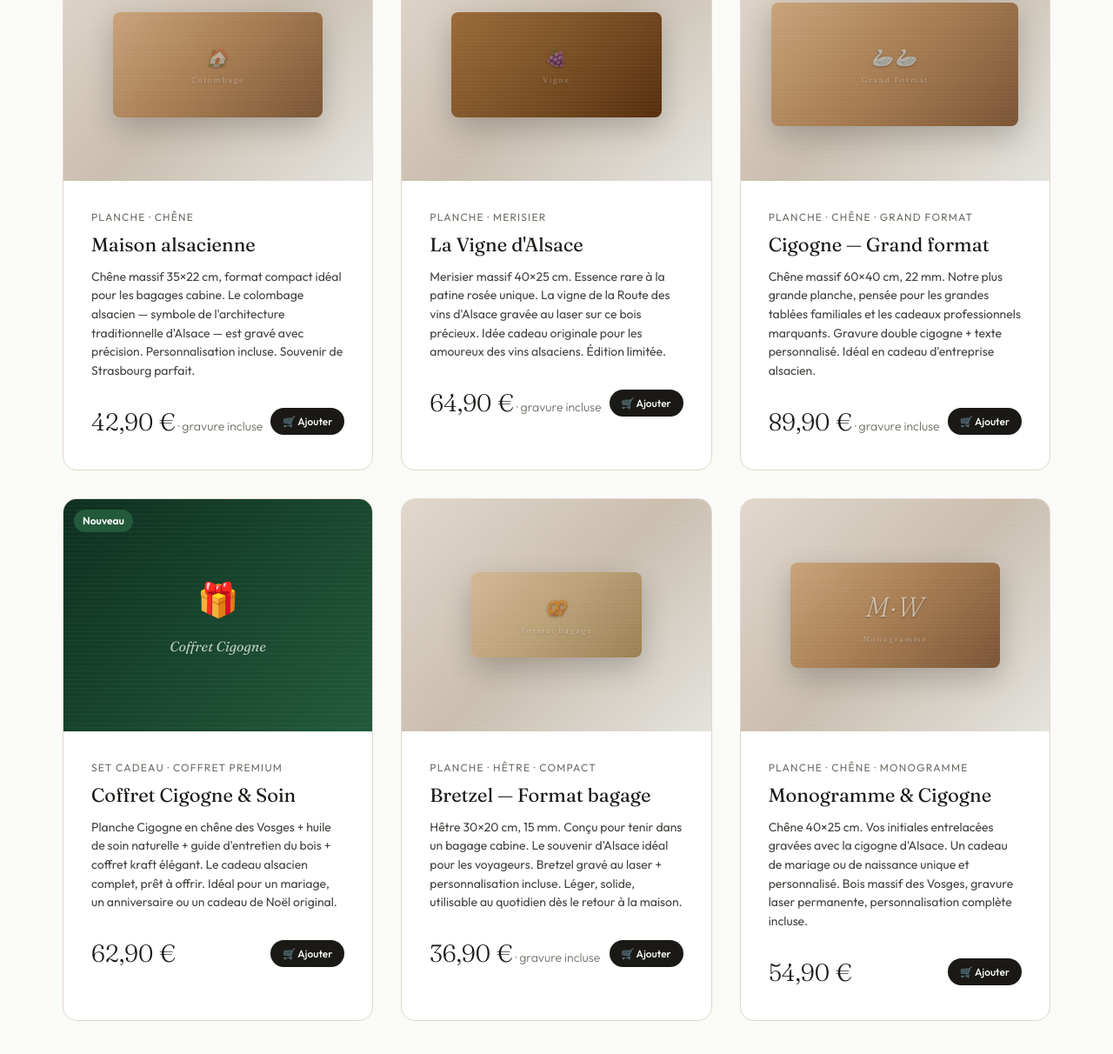
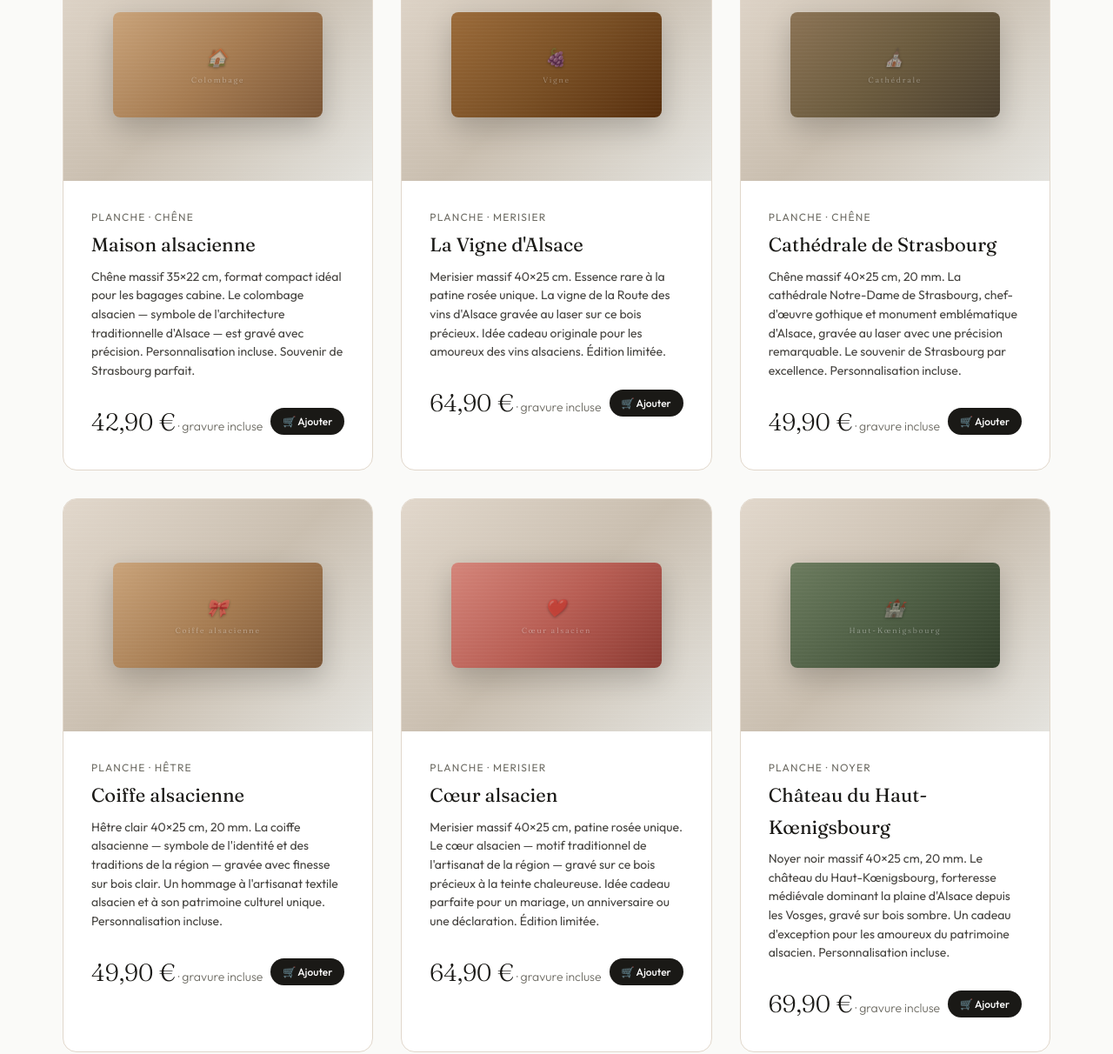
Before and after one commit to Simondbc/boisenserie, a website: page catalogue.html in a window 1280 px wide. Shown: the part 1343-2555 px from the top of the page at 87% size. Drawn offline with Linux system fonts and the light colour scheme.

Commit message:
Add files via upload

```diff
--- a/catalogue.html
+++ b/catalogue.html
@@ -304,6 +304,10 @@ button{cursor:pointer;font-family:var(--fb);border:none;background:none}
           <button class="flt" onclick="filterP(this,'sapin')">Sapin</button>
           <button class="flt" onclick="filterP(this,'colombage')">Colombage</button>
           <button class="flt" onclick="filterP(this,'vigne')">Vigne</button>
+          <button class="flt" onclick="filterP(this,'cathedrale')">Cathédrale</button>
+          <button class="flt" onclick="filterP(this,'coiffe')">Coiffe</button>
+          <button class="flt" onclick="filterP(this,'coeur')">Cœur</button>
+          <button class="flt" onclick="filterP(this,'chateau')">Château</button>
         </div>
         <div style="font-size:var(--sm);color:var(--color-text3)">9 produits</div>
       </div>
@@ -379,54 +383,58 @@ button{cursor:pointer;font-family:var(--fb);border:none;background:none}
           </div>
         </div>
 
-        <div class="prod-card reveal rd2" data-cat="cigogne">
-          <div class="prod-img"><div class="prod-img-inner"><div class="planche" style="background:linear-gradient(135deg,#C9A37A,#A67C52,#7A5535);width:80%"><div class="planche-engr">🦢🦢<span class="e-sub">Grand Format</span></div></div></div></div>
+        <!-- Cathédrale de Strasbourg -->
+        <div class="prod-card reveal rd2" data-cat="cathedrale">
+          <div class="prod-img"><div class="prod-img-inner"><div class="planche" style="background:linear-gradient(135deg,#8B7355,#6B5B3E,#4A3F2F)"><div class="planche-engr">⛪<span class="e-sub">Cathédrale</span></div></div></div></div>
           <div class="prod-info">
-            <div class="prod-cat">Planche · Chêne · Grand format</div>
-            <div class="prod-name">Cigogne — Grand format</div>
-            <p class="prod-desc">Chêne massif 60×40 cm, 22 mm. Notre plus grande planche, pensée pour les grandes tablées familiales et les cadeaux professionnels marquants. Gravure double cigogne + texte personnalisé. Idéal en cadeau d'entreprise alsacien.</p>
+            <div class="prod-cat">Planche · Chêne</div>
+            <div class="prod-name">Cathédrale de Strasbourg</div>
+            <p class="prod-desc">Chêne massif 40×25 cm, 20 mm. La cathédrale Notre-Dame de Strasbourg, chef-d'œuvre gothique et monument emblématique d'Alsace, gravée au laser avec une précision remarquable. Le souvenir de Strasbourg par excellence. Personnalisation incluse.</p>
             <div class="prod-footer">
-              <div class="prod-price">89,90 €<span>&nbsp;· gravure incluse</span></div>
-              <button class="prod-add" onclick="addToCart({id:'cigogne-grand',name:'Planche Cigogne Grand Format — Chêne 60×40',price:8990,emblem:'🦢 Cigogne',wood:'Chêne des Vosges',format:'60×40 cm',icon:'🦢',bg:'linear-gradient(135deg,#C9A37A,#A67C52,#7A5535)'})">🛒 Ajouter</button>
+              <div class="prod-price">49,90 €<span>&nbsp;· gravure incluse</span></div>
+              <button class="prod-add" onclick="addToCart({id:'cathedrale-chene',name:'Planche Cathédrale de Strasbourg — Chêne',price:4990,emblem:'⛪ Cathédrale',wood:'Chêne des Vosges',format:'40×25 cm',icon:'⛪',bg:'linear-gradient(135deg,#8B7355,#6B5B3E,#4A3F2F)'})">🛒 Ajouter</button>
             </div>
           </div>
         </div>
 
-        <div class="prod-card reveal" data-cat="cigogne">
-          <div class="prod-img"><div class="prod-img-inner" style="background:linear-gradient(135deg,var(--sapin-700),var(--sapin-500))"><div style="text-align:center;position:relative;z-index:1"><div style="font-size:2.4rem;margin-bottom:8px">🎁</div><div style="font-family:var(--fd);font-size:1rem;font-style:italic;color:rgba(255,255,255,.7)">Coffret Cigogne</div></div></div><span class="prod-bdg new">Nouveau</span></div>
+        <!-- Coiffe alsacienne -->
+        <div class="prod-card reveal" data-cat="coiffe">
+          <div class="prod-img"><div class="prod-img-inner"><div class="planche" style="background:linear-gradient(135deg,#C9A37A,#A67C52,#7A5535)"><div class="planche-engr">🎀<span class="e-sub">Coiffe alsacienne</span></div></div></div></div>
           <div class="prod-info">
-            <div class="prod-cat">Set cadeau · Coffret premium</div>
-            <div class="prod-name">Coffret Cigogne &amp; Soin</div>
-            <p class="prod-desc">Planche Cigogne en chêne des Vosges + huile de soin naturelle + guide d'entretien du bois + coffret kraft élégant. Le cadeau alsacien complet, prêt à offrir. Idéal pour un mariage, un anniversaire ou un cadeau de Noël original.</p>
+            <div class="prod-cat">Planche · Hêtre</div>
+            <div class="prod-name">Coiffe alsacienne</div>
+            <p class="prod-desc">Hêtre clair 40×25 cm, 20 mm. La coiffe alsacienne — symbole de l'identité et des traditions de la région — gravée avec finesse sur bois clair. Un hommage à l'artisanat textile alsacien et à son patrimoine culturel unique. Personnalisation incluse.</p>
             <div class="prod-footer">
-              <div class="prod-price">62,90 €</div>
-              <button class="prod-add" onclick="addToCart({id:'coffret-cigogne',name:'Coffret Cigogne & Soin Premium',price:6290,emblem:'🎁 Coffret',wood:'Chêne des Vosges',format:'40×25 cm',icon:'🎁',bg:'linear-gradient(135deg,#225A3B,#3A7A54)'})">🛒 Ajouter</button>
+              <div class="prod-price">49,90 €<span>&nbsp;· gravure incluse</span></div>
+              <button class="prod-add" onclick="addToCart({id:'coiffe-hetre',name:'Planche Coiffe alsacienne — Hêtre',price:4990,emblem:'🎀 Coiffe',wood:'Hêtre clair',format:'40×25 cm',icon:'🎀',bg:'linear-gradient(135deg,#C9A37A,#A67C52,#7A5535)'})">🛒 Ajouter</button>
             </div>
           </div>
         </div>
 
-        <div class="prod-card reveal rd1" data-cat="bretzel">
-          <div class="prod-img"><div class="prod-img-inner"><div class="planche" style="background:linear-gradient(135deg,#D4B896,#BAA077,#9B8055);width:55%"><div class="planche-engr">🥨<span class="e-sub">Format bagage</span></div></div></div></div>
+        <!-- Cœur alsacien -->
+        <div class="prod-card reveal rd1" data-cat="coeur">
+          <div class="prod-img"><div class="prod-img-inner"><div class="planche" style="background:linear-gradient(135deg,#D4857A,#B85E54,#8B3A32)"><div class="planche-engr">❤️<span class="e-sub">Cœur alsacien</span></div></div></div></div>
           <div class="prod-info">
-            <div class="prod-cat">Planche · Hêtre · Compact</div>
-            <div class="prod-name">Bretzel — Format bagage</div>
-            <p class="prod-desc">Hêtre 30×20 cm, 15 mm. Conçu pour tenir dans un bagage cabine. Le souvenir d'Alsace idéal pour les voyageurs. Bretzel gravé au laser + personnalisation incluse. Léger, solide, utilisable au quotidien dès le retour à la maison.</p>
+            <div class="prod-cat">Planche · Merisier</div>
+            <div class="prod-name">Cœur alsacien</div>
+            <p class="prod-desc">Merisier massif 40×25 cm, patine rosée unique. Le cœur alsacien — motif traditionnel de l'artisanat de la région — gravé sur ce bois précieux à la teinte chaleureuse. Idée cadeau parfaite pour un mariage, un anniversaire ou une déclaration. Édition limitée.</p>
             <div class="prod-footer">
-              <div class="prod-price">36,90 €<span>&nbsp;· gravure incluse</span></div>
-              <button class="prod-add" onclick="addToCart({id:'bretzel-mini',name:'Planche Bretzel Format Bagage — Hêtre',price:3690,emblem:'🥨 Bretzel',wood:'Hêtre clair',format:'30×20 cm',icon:'🥨',bg:'linear-gradient(135deg,#D4B896,#BAA077,#9B8055)'})">🛒 Ajouter</button>
+              <div class="prod-price">64,90 €<span>&nbsp;· gravure incluse</span></div>
+              <button class="prod-add" onclick="addToCart({id:'coeur-merisier',name:'Planche Cœur alsacien — Merisier',price:6490,emblem:'❤️ Cœur',wood:'Merisier',format:'40×25 cm',icon:'❤️',bg:'linear-gradient(135deg,#D4857A,#B85E54,#8B3A32)'})">🛒 Ajouter</button>
             </div>
           </div>
         </div>
 
-        <div class="prod-card reveal rd2" data-cat="cigogne">
-          <div class="prod-img"><div class="prod-img-inner"><div class="planche" style="background:linear-gradient(135deg,#C9A37A,#A67C52,#7A5535)"><div class="planche-engr" style="font-size:2rem;letter-spacing:.05em">M·W<span class="e-sub">Monogramme</span></div></div></div></div>
+        <!-- Château du Haut-Kœnigsbourg -->
+        <div class="prod-card reveal rd2" data-cat="chateau">
+          <div class="prod-img"><div class="prod-img-inner"><div class="planche" style="background:linear-gradient(135deg,#6B7B5E,#4E5E44,#33402C)"><div class="planche-engr">🏰<span class="e-sub">Haut-Kœnigsbourg</span></div></div></div></div>
           <div class="prod-info">
-            <div class="prod-cat">Planche · Chêne · Monogramme</div>
-            <div class="prod-name">Monogramme &amp; Cigogne</div>
-            <p class="prod-desc">Chêne 40×25 cm. Vos initiales entrelacées gravées avec la cigogne d'Alsace. Un cadeau de mariage ou de naissance unique et personnalisé. Bois massif des Vosges, gravure laser permanente, personnalisation complète incluse.</p>
+            <div class="prod-cat">Planche · Noyer</div>
+            <div class="prod-name">Château du Haut-Kœnigsbourg</div>
+            <p class="prod-desc">Noyer noir massif 40×25 cm, 20 mm. Le château du Haut-Kœnigsbourg, forteresse médiévale dominant la plaine d'Alsace depuis les Vosges, gravé sur bois sombre. Un cadeau d'exception pour les amoureux du patrimoine alsacien. Personnalisation incluse.</p>
             <div class="prod-footer">
-              <div class="prod-price">54,90 €</div>
-              <button class="prod-add" onclick="addToCart({id:'monogramme-chene',name:'Planche Monogramme & Cigogne — Chêne',price:5490,emblem:'✦ Monogramme',wood:'Chêne des Vosges',format:'40×25 cm',icon:'✦',bg:'linear-gradient(135deg,#C9A37A,#A67C52,#7A5535)'})">🛒 Ajouter</button>
+              <div class="prod-price">69,90 €<span>&nbsp;· gravure incluse</span></div>
+              <button class="prod-add" onclick="addToCart({id:'chateau-noyer',name:'Planche Château du Haut-Kœnigsbourg — Noyer',price:6990,emblem:'🏰 Château',wood:'Noyer massif',format:'40×25 cm',icon:'🏰',bg:'linear-gradient(135deg,#6B7B5E,#4E5E44,#33402C)'})">🛒 Ajouter</button>
             </div>
           </div>
         </div>
```
